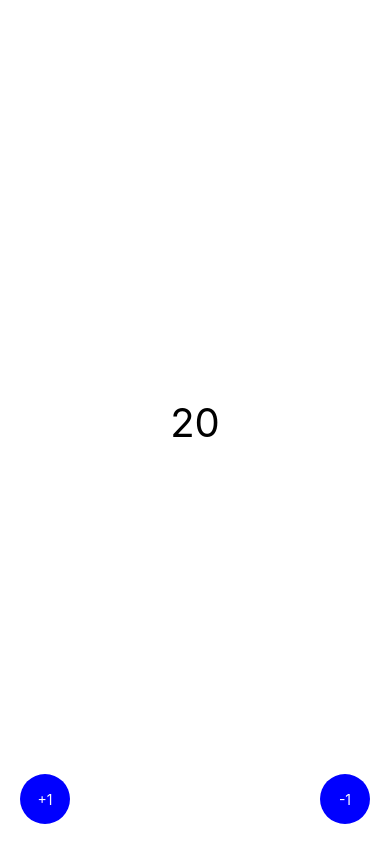
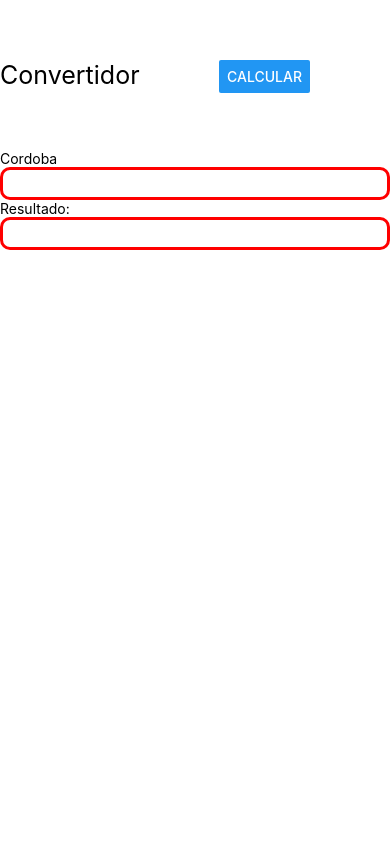
Before and after one commit to MinWick/Prueba22, a React Native app: screen / in a window 390 px wide. Built offline with nearby package versions, Linux system fonts and the light colour scheme.

Commit message:
Creamos las Variables de entorno

```diff
--- a/App.tsx
+++ b/App.tsx
@@ -2,11 +2,12 @@ import { StatusBar } from 'expo-status-bar';
 import React from 'react';
 import { StyleSheet, Text, View } from 'react-native';
 import Button from './components/Button';
+import Convertidor from './components/Convertidor';
 
 
 export default function App() {
   return (
-   <Button></Button>
+<Convertidor />
   );
 }
 
--- /dev/null
+++ b/components/Convertidor.tsx
@@ -0,0 +1,115 @@
+/*import React from 'react'
+import { View, Text, TextInput, StyleSheet, Button, } from 'react-native';
+
+export const Convertidor = () => {
+
+   // const [cantidad, setCantidad] = useState( 0 )
+
+const handleDolar =() =>{
+    setCantidad(cantidad * 35.15)
+}
+
+    return (
+     <View>
+         <Text styles={styles.texto}>Hola</Text>
+        <Button styles={styles.buttom}> prees</Button>
+     </View>
+    )
+}
+
+export default Convertidor
+
+const styles = StyleSheet.create({
+    texto:{
+        color:"black",
+        backgroundColor:"blue"
+    },
+    buttom:{
+        backgroundColor:"blue"
+    }
+})*/
+import React, { useState } from 'react'
+import { View, Text, TextInput, StyleSheet, Button, } from 'react-native';
+
+function Convertidor() {
+
+    const [cordoba, setCordoba] = useState('')
+    const [dolar, setDolar] = useState('')
+    const [Euro, setEuro] = useState(0)
+
+    const handleCordoba = (texto: string) => {
+        setCordoba(texto)
+    }
+    const handleDolar = (texto: string) => {
+        setDolar(texto)
+    }
+    const handleEuro = (texto: string) => {
+        const number = parseFloat(texto)
+        setEuro(number)
+    }
+
+    const handleCalcular = () => {
+
+
+    }
+
+    return (
+        <View>
+
+            <Text
+                style={{
+                    fontSize: 25,
+                    paddingVertical: 60,
+                }}
+            >
+                Convertidor
+            </Text>
+                 <Text>
+                     Cordoba
+                </Text>
+                <TextInput
+                style={styles.inputError}
+                />
+
+
+            <Text>Resultado:</Text>
+            <TextInput
+                style={styles.inputError}
+            />
+
+            <View style={styles.button}>
+            <Button
+                title="Calcular"
+                onPress={handleCalcular}
+            />
+            </View>
+
+        </View>
+    )
+
+}
+
+export default Convertidor
+
+const styles = StyleSheet.create({
+    input: {
+        borderColor: 'white',
+        borderWidth: 3,
+        borderRadius: 10,
+        paddingHorizontal: 10,
+        paddingVertical: 5,
+        textAlign: 'center',
+    },
+    inputError: {
+        borderColor: 'red',
+        borderWidth: 3,
+        borderRadius: 10,
+        paddingHorizontal: 10,
+        paddingVertical: 5,
+    },
+    button: {
+        padding:60,
+        position: 'absolute',
+        right: 20
+    }
+})
```
Also changed, not shown: components/Fab.jsx (+2 -47 lines), components/Convertidor.jsx (deleted).
